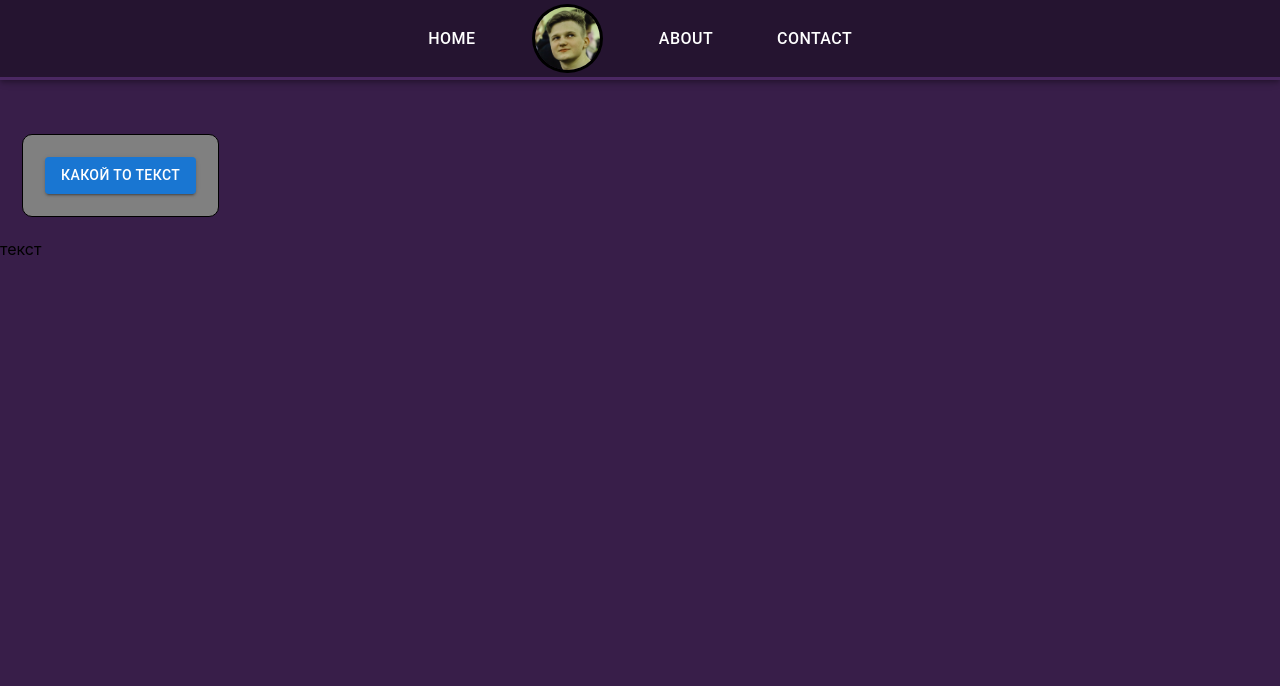
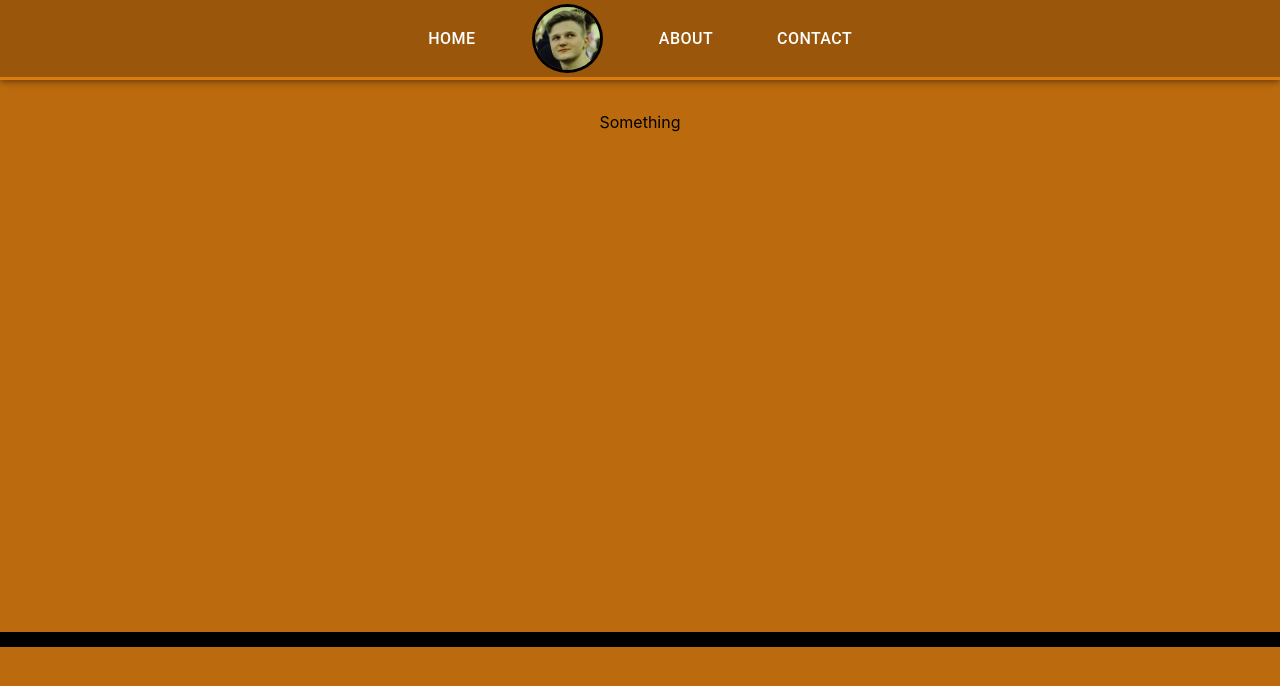
Before and after one commit to G00syara/animal_shelter, a React (Create React App) app: page / in a window 1280 px wide. Shown: the top 686 px of the page. Built offline with nearby package versions, Linux system fonts and the light colour scheme.

Commit message:
wip(BCS-004, BCS-005): добавлен основной элемент страницы About Me, добавлена стилизация и анимация

```diff
--- a/package.json
+++ b/package.json
@@ -21,6 +21,7 @@
     "prettier": "^3.2.4",
     "react": "^18.2.0",
     "react-dom": "^18.2.0",
+    "react-icons": "^5.0.1",
     "react-scripts": "5.0.1",
     "web-vitals": "^2.1.4"
   },
--- a/src/App.tsx
+++ b/src/App.tsx
@@ -1,38 +1,60 @@
-import React, { useState } from 'react';
-import { Button } from '@mui/material';
-import { BaseDivWrapper, BaseWrapper } from './components/Base';
+import React from 'react';
+import { BaseDivWrapper } from './components/Base';
 import styled from '@emotion/styled';
 import { Navbar } from './components/Navbar';
+import { Global, css } from '@emotion/react';
+import AboutPage from './components/AboutPage/AboutPage';
 
 const App = () => {
-  const [someText, setSomeText] = useState<string[]>(['текст']);
   return (
     <BaseDivWrapper>
-      <div>
+      <AppContentWrapper>
+        <Global styles={globalStyles} />
         <Navbar />
-        <BaseWrapper>
-          <Button variant="contained" onClick={() => setSomeText((prevText) => [...prevText, 'пробный текст'])}>
-            Какой то текст
-          </Button>
-        </BaseWrapper>
-        <div>
-          {someText.map((text) => (
-            <div key={text}>{text}</div>
-          ))}
-        </div>
-      </div>
+        <CSS>
+          <CSS>Something</CSS> {/* Применяем стили к этому элементу */}
+        </CSS>
+        <Line />
+        <AboutPageContainer>
+          <AboutPage />
+        </AboutPageContainer>
+      </AppContentWrapper>
     </BaseDivWrapper>
   );
 };
 
 export default App;
 
-{
-  /* <Button sx={{width:50, height:50}} variant="contined" onClick={() =>  setSomeText((prevText) => [...prevText, 'пробный текст'])}> */
-}
+const AppContentWrapper = styled.div`
+  display: flex;
+  flex-direction: column;
+  align-items: center;
+  overflow-y: auto;
+  height: 100vh;
+`;
 
-// const StyledButton = styled(Button)`
-//     width: ${((props) => props.sx.width ? props.width : '50px')}
-//     height: ${((props) => props.height ? props.height : '50px')}
+const Line = styled.hr`
+  width: 100%;
+  height: 2vh;
+  border: none;
+  border-top: 15px solid black;
+  margin-top: 20px;
+`;
 
-// `
+const AboutPageContainer = styled.div`
+  width: 100%;
+  flex-grow: 1;
+`;
+
+export const globalStyles = css`
+  @font-face {
+    font-family: 'Protest Revolution';
+    src: url('../fonts/ProtestRevolution-Regular.ttf') format('truetype');
+    font-weight: normal;
+    font-style: normal;
+  }
+`;
+
+const CSS = styled.div`
+  height: 500px;
+`;
--- /dev/null
+++ b/src/components/AboutPage/AboutPage.tsx
@@ -0,0 +1,131 @@
+import styled from '@emotion/styled';
+import { keyframes } from '@emotion/react'; // Используем @emotion/react для импорта keyframes
+
+import React from 'react';
+import {
+  SiTypescript,
+  SiRedux,
+  SiMongodb,
+  SiStyledcomponents,
+  SiNodedotjs,
+  SiPostgresql,
+  SiReact,
+  SiDocker,
+  SiSequelize,
+} from 'react-icons/si';
+
+const shakeAnimation = keyframes`
+  0% { transform: translateX(-3px); }
+  25% { transform: translateX(3px); }
+  50% { transform: translateX(-3px); }
+  75% { transform: translateX(3px); }
+  100% { transform: translateX(0px); }
+`;
+
+const AboutPage = () => {
+  return (
+    <PageContainer>
+      <SomeDiv>
+        <ToolContainer>
+          <Row>
+            <Tool>
+              <SiTypescript size={30} />
+              <ToolText>TypeScript</ToolText>
+            </Tool>
+            <Tool>
+              <SiRedux size={30} />
+              <ToolText>Redux</ToolText>
+            </Tool>
+            <Tool>
+              <SiNodedotjs size={30} />
+              <ToolText>Node</ToolText>
+            </Tool>
+            <Tool>
+              <SiMongodb size={30} />
+              <ToolText>MongoDB</ToolText>
+            </Tool>
+            <Tool>
+              <SiStyledcomponents size={30} />
+              <ToolText>Styled</ToolText>
+            </Tool>
+          </Row>
+          <Row>
+            <Tool>
+              <SiPostgresql size={30} />
+              <ToolText>PostgreSQL</ToolText>
+            </Tool>
+            <Tool>
+              <SiReact size={30} />
+              <ToolText>React</ToolText>
+            </Tool>
+            <Tool>
+              <SiDocker size={30} />
+              <ToolText>Docker</ToolText>
+            </Tool>
+            <Tool>
+              <SiSequelize size={30} />
+              <ToolText>Sequelize</ToolText>
+            </Tool>
+          </Row>
+        </ToolContainer>
+      </SomeDiv>
+    </PageContainer>
+  );
+};
+
+export default AboutPage;
+
+const PageContainer = styled.div`
+  display: flex;
+  align-items: center;
+  justify-content: center;
+  width: 100%;
+  height: 70vh;
+`;
+
+const SomeDiv = styled.div`
+  width: 50%;
+  background-color: #bb6a0e;
+`;
+
+const ToolContainer = styled.div`
+  background-color: #bababa;
+  display: flex;
+  flex-direction: column;
+  align-items: center;
+  border: 2.5mm ridge #969696;
+  border-radius: 15px;
+`;
+
+const Row = styled.div`
+  display: flex;
+  justify-content: space-around;
+  width: 100%;
+`;
+
+const Tool = styled.div`
+  font-size: 20px;
+  padding: 10px;
+  color: white;
+  background-color: #302112;
+  display: flex;
+  margin: 10px;
+  width: 150px;
+  align-items: center;
+  border-radius: 10px;
+  box-shadow:
+    0px 3px 5px rgba(0, 0, 0, 0.3),
+    0px 1px 2px rgba(0, 0, 0, 0.5),
+    inset 0px 0px 3px rgba(255, 255, 255, 0.2);
+  transition: color 0.5s ease-in-out;
+
+  &:hover {
+    color: #ff7f00;
+    animation: ${shakeAnimation} 1s ease-in-out;
+  }
+`;
+
+const ToolText = styled.div`
+  margin-left: 10px;
+  cursor: default;
+`;
--- a/src/components/Base.tsx
+++ b/src/components/Base.tsx
@@ -16,9 +16,11 @@ export const BaseWrapper: FC<BaseDivWrapperProps> = ({ children }) => {
 
 const StyledDiv = styled.div`
   display: flex;
+  flex-direction: column;
   background-color: ${MAIN_COLOR};
   width: 100vw;
-  height: 100vh;
+  min-height: 100vh;
+  overflow-y: auto;
 `;
 
 const BaseDiv = styled.div`
--- a/src/components/Navbar.tsx
+++ b/src/components/Navbar.tsx
@@ -8,7 +8,7 @@ import MenuIcon from '@mui/icons-material/Menu';
 import Toolbar from '@mui/material/Toolbar';
 import Button from '@mui/material/Button';
 import styled from '@emotion/styled';
-import { DARKEST_MAIN_COLOR, UNDER_NAVBAR_COLOR } from '../const/colors';
+import { DARKEST_MAIN_COLOR, LIGHTEN_NAVBAR_COLOR } from '../const/colors';
 import NavbarList from './NavbarList';
 
 const HomeLink = () => <Button sx={{ color: '#fff', fontSize: '2vh' }}>Home</Button>;
@@ -44,7 +44,7 @@ const StyledNavbar = styled(Box)`
 
 const StyledAppBar = styled(AppBar)`
   background-color: ${DARKEST_MAIN_COLOR}; /* устанавливаем фон как прозрачный */
-  border-bottom: 3px solid ${UNDER_NAVBAR_COLOR};
+  border-bottom: 3px solid ${LIGHTEN_NAVBAR_COLOR};
   height: 10vh;
 `;
 
--- a/src/const/colors.ts
+++ b/src/const/colors.ts
@@ -1,7 +1,7 @@
 import { darken, lighten } from 'polished';
 
-export const MAIN_COLOR = '#381e49';
+export const MAIN_COLOR = '#BB6A0E';
 
 export const DARKEST_MAIN_COLOR = darken(0.07, MAIN_COLOR);
 
-export const UNDER_NAVBAR_COLOR = lighten(0.07, MAIN_COLOR);
+export const LIGHTEN_NAVBAR_COLOR = lighten(0.07, MAIN_COLOR);
```
Also changed, not shown: 1 other file (tests, documents, lock files or other folders).
